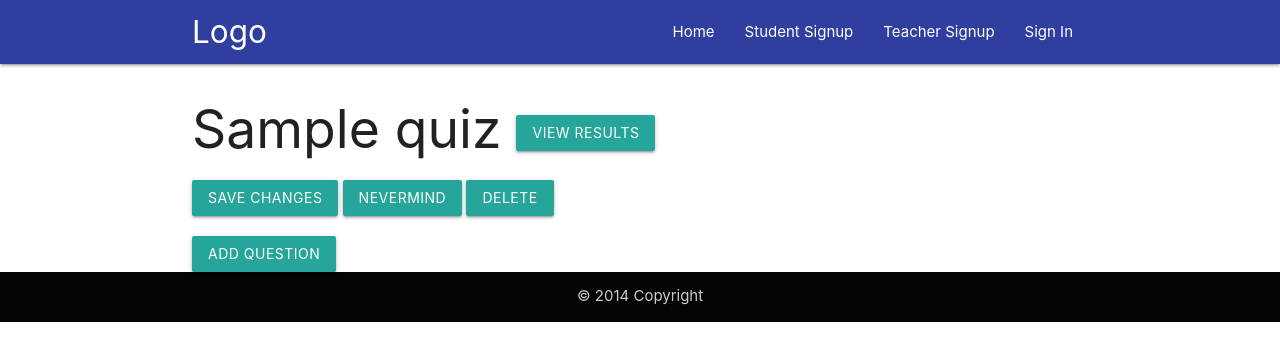
After one commit to noikis/Russian-Memo, a Django app: template templates/quiz/quiz_update.html in a window 1280 px wide. The commit adds this page. Shown: the top 361 px of the page. Run offline with Django 3.2, Linux system fonts and the light colour scheme; the template is opened without the code that fills it: most values are stand-ins (such as "Sample title", 1, 10 or a date in 2020); some libraries are stand-ins or nearby versions.

Commit message:
quiz update

```diff
--- a/quiz/urls.py
+++ b/quiz/urls.py
@@ -1,10 +1,11 @@
 from django.urls import path, include
 
-from .views import QuizCreateView, QuizListView
+from .views import QuizCreateView, QuizListView, QuizUpdateView
 
 app_name = 'quiz'
 
 urlpatterns = [
     path('add/', QuizCreateView.as_view(), name='add_quiz'),
     path('list/', QuizListView.as_view(), name='quiz_list'),
+    path('<int:pk>/', QuizUpdateView.as_view(), name='quiz_update'),
 ]
--- a/templates/quiz/quiz_list.html
+++ b/templates/quiz/quiz_list.html
@@ -21,8 +21,10 @@
         <tbody>
             {% for quiz in quizzes %}
             <tr>
-                <td class="align-middle"><a href='#'>{{ quiz.name }}</a></td>
-                <td class="align-middle">{{ quiz.questions_count }}</td>
+                <td class="align-middle">
+                    <a href="{% url 'quiz:quiz_update' quiz.pk %}"">{{ quiz.name }}</a>
+                </td>
+                <td class=" align-middle">{{ quiz.questions_count }}</td>
                 <td class="text-right">
                     <a href="#" class="btn">View results</a>
                 </td>
--- /dev/null
+++ b/templates/quiz/quiz_update.html
@@ -0,0 +1,23 @@
+{% extends 'base.html' %}}
+{% block content %}
+<h2 class="mb-3">
+    {{ quiz.name }}
+    <a href="#" class="btn btn-primary float-right">View results</a>
+</h2>
+<div class="row mb-3">
+    <div class="col-md-6 col-sm-8 col-12">
+        <form method="post" novalidate>
+            {% csrf_token %}
+            {{ form }}
+            <button type="submit" class="btn btn-success">Save changes</button>
+            <a href="{% url 'quiz:quiz_list' %}" class="btn btn-outline-secondary" role="button">Nevermind</a>
+            <a href="#" class="btn btn-danger float-right">Delete</a>
+        </form>
+    </div>
+</div>
+
+<div class="card-footer">
+    <a href="#" class="btn btn-primary btn-sm">Add question</a>
+</div>
+</div>
+{% endblock %}
```
Also changed, not shown: quiz/views.py (+26 -2 lines).
